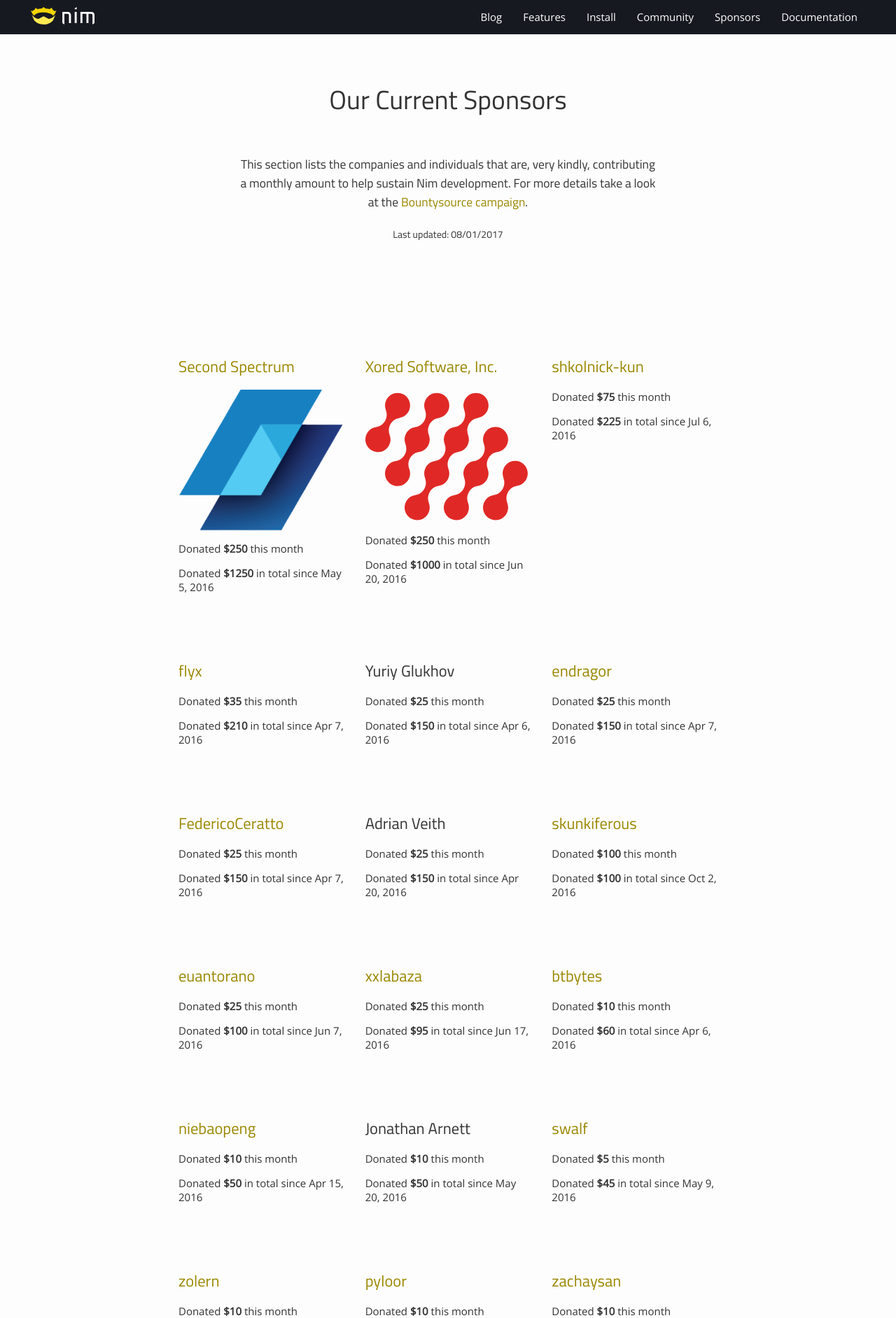
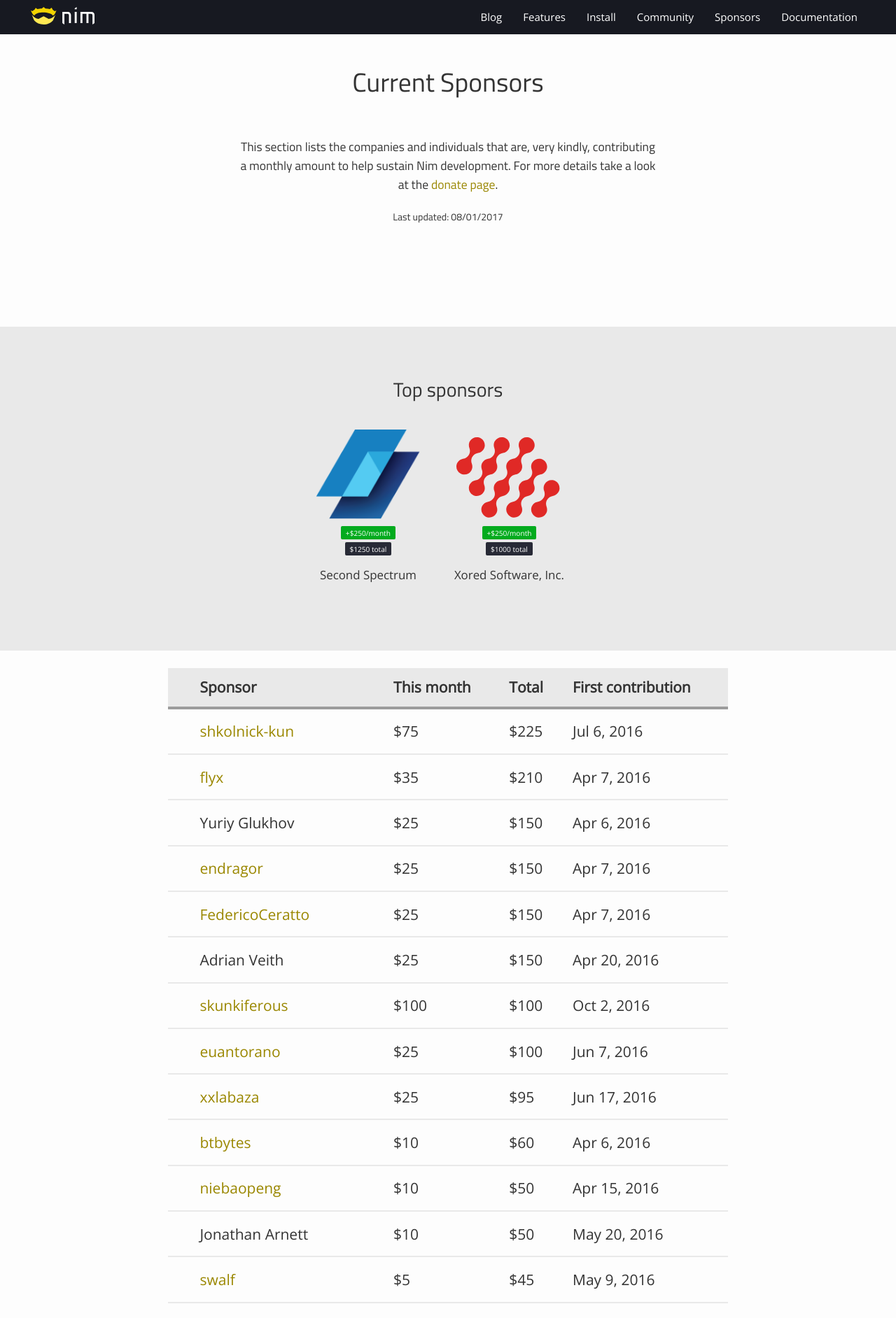
Before and after one commit to nim-lang/website, a Jekyll site: the page built from jekyll_prototype/sponsors.html, in a window 1280 px wide. Shown: the top 1884 px of the page at 70% size. Built offline with Jekyll 4.4.1, drawn with Linux system fonts in a browser that asks for light colours; some of the changed text lies outside the part shown.

Commit message:
Improve sponsors page.

```diff
--- a/jekyll_prototype/assets/css/main.scss
+++ b/jekyll_prototype/assets/css/main.scss
@@ -668,6 +668,51 @@
 
 }
 
+// Styles for the sponsors page.
+
+.sponsors {
+  .call-to-action {
+    margin-top: 0;
+  }
+
+  span.tag {
+    font-size: 60%;
+    width: 200px;
+  }
+}
+
+table {
+  font-size: 140%;
+  width: 100%;
+  tr:first-child {
+    background-color: $faded-background-color;
+    border-bottom: 4px solid darken($faded-background-color, 30%);
+  }
+
+  th {
+    padding: 10pt;
+    text-align: left;
+  }
+
+  td {
+    padding-top: 5pt;
+    padding-bottom: 5pt;
+    padding-left: 10pt;
+    padding-right: 10pt;
+    border-bottom: 2px solid $faded-background-color;
+
+    height: 50px;
+  }
+
+  td.name, th.name {
+    width: 250px;
+  }
+
+  td img {
+    height: 50px;
+  }
+}
+
 // Styles that apply only to medium-sized screens (small laptops for example)
 @media (max-width: 1370px) {
   body {
--- a/jekyll_prototype/sponsors.html
+++ b/jekyll_prototype/sponsors.html
@@ -1,44 +1,86 @@
 ---
-layout: page
+layout: default
 title: Sponsors
+css_class: sponsors
 ---
-<style>
-.pad {padding : 1em; }
-</style>
-<section class="content sponsors">
-  <!-- X donations and counting! -->
-  <h1 class="text-centered page-title main-heading">Our Current Sponsors</h1>
+
+<h1 class="text-centered page-title main-heading">Current Sponsors</h1>
 <h3 class="text-centered page-subtitle">
-  This section lists the companies and individuals that are, very kindly, contributing a monthly amount to help sustain Nim development. For more details take a look at the <a href="https://salt.bountysource.com/teams/nim">Bountysource campaign</a>.
+This section lists the companies and individuals that are, very kindly, contributing a monthly amount to help sustain Nim development. For more details take a look at the <a href="{{ site.baseurl }}/donate.html">donate page</a>.
+
 <p><small>Last updated: <time>08/01/2017</time></small></p><!--TODO use _config.yml to update this-->
 </h3>
-  <div class="pure-g">
+
+<section class="background-faded call-to-action">
+  <section class="content text-centered">
+    <h2>Top sponsors</h2>
+    <div class="pure-g center">
+
+      <div class="pure-u-1-3">
         {% for sponsor in site.data.sponsors %}
-    <div class="pure-u-1 pure-u-md-1-3 pad">
-	    {% if sponsor.url%}
-	    <h2><a href="{{sponsor.url}}">{{sponsor.name}}</a></h2>
-	    {% else %}
-	    <h2>{{sponsor.name}}</h2>
-	    {%endif%}
           {% if sponsor.level == "250" %}
-	    <img class="pure-img" src="/{{sponsor.logo}}"></img>
+            <div class="sponsor-container">
+              <a href="{{sponsor.url}}">
+                <img src="{{ site.baseurl }}/{{sponsor.logo}}"/>
+                <span class="green tag">+${{sponsor.this_month}}/month</span>
+                <br/>
+                <span class="tag">${{sponsor.all_time}} total</span>
+                <p class="title">{{sponsor.name}}</p>
+              </a>
+            </div>
           {% endif %}
-	    <p>Donated <strong>${{sponsor.this_month}}</strong> this month</p>
-	    <p>Donated <strong>${{sponsor.all_time}}</strong> in total since {{sponsor.since}}</p>
-    </div>
         {% endfor %}
       </div>
+    </div>
   </section>
-<section class="past-sponsors">
+</section>
+
+<div class="site-content slim content">
+  <table>
+    <tr>
+      <th></th>
+      <th class="name">Sponsor</th>
+      <th>This month</th>
+      <th>Total</th>
+      <th>First contribution</th>
+    </tr>
+    {% for sponsor in site.data.sponsors %}
+      {% if sponsor.level != "250" %}
+        <tr>
+          {% if sponsor.logo %}
+            <td><img src="/{{sponsor.logo}}"></img></td>
+          {% else %}
+            <td></td>
+          {% endif %}
+          {% if sponsor.url%}
+          <td class="name"><a href="{{sponsor.url}}">{{sponsor.name}}</a></td>
+          {% else %}
+          <td>{{sponsor.name}}</td>
+          {%endif%}
+          <td>${{sponsor.this_month}}</td>
+          <td>${{sponsor.all_time}}</td>
+          <td>{{sponsor.since}}</td>
+        </tr>
+      {% endif %}
+    {% endfor %}
+  </table>
+
   <h1 class="text-centered page-title">Past sponsors</h1>
   <h3 class="text-centered page-subtitle">
-  This section lists the companies and individuals that contributed financially to Nim development in the past.</h3>
-  <div class="pure-g">
+    This section lists the companies and individuals that contributed financially to Nim development in the past.
+  </h3>
+  <table>
+    <tr>
+      <th class="name">Sponsor</th>
+      <th>Total</th>
+      <th>First contribution</th>
+    </tr>
     {% for sponsor in site.data.inactive_sponsors %}
-    <div class="pure-u-1 pure-u-md-1-3 pad">
-	    <h2>{{sponsor.name}}</h2>
-	    Donated <strong>${{sponsor.all_time}}</strong> in total since {{sponsor.since}}
+        <tr>
+          <td>{{sponsor.name}}</td>
+          <td>${{sponsor.all_time}}</td>
+          <td>{{sponsor.since}}</td>
+        </tr>
+    {% endfor %}
+  </table>
 </div>
-    {%endfor%}
-  </div>
-</section>
```
Lines whose indentation alone changed are shown as unchanged.
